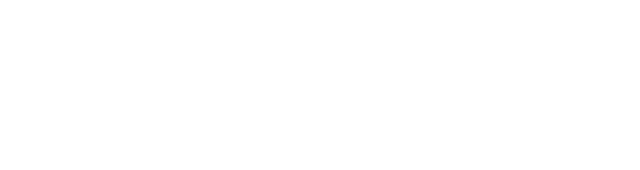
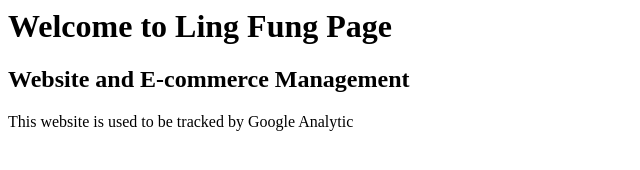
Before and after one commit to darkholyknight/lingfung.github.io, a plain HTML site: page index.html in a window 1280 px wide. Shown: the whole page, without its empty margins (0-640 px from the left). Drawn offline with Linux system fonts and the light colour scheme.

Commit message:
Update index.html

```diff
--- a/index.html
+++ b/index.html
@@ -2,6 +2,11 @@
   <title>
     Ling Fung Page
   </title>
+  <body>
+    <h1> Welcome to Ling Fung Page</h1>
+    <h2> Website and E-commerce Management</h2>
 
+    <p> This website is used to be tracked by Google Analytic</p>
+  </body>
 
 </html>
```
